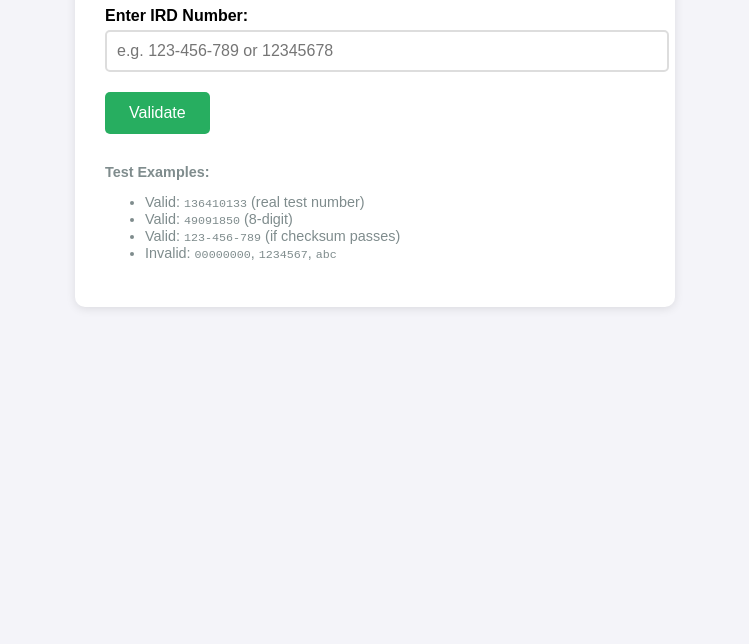
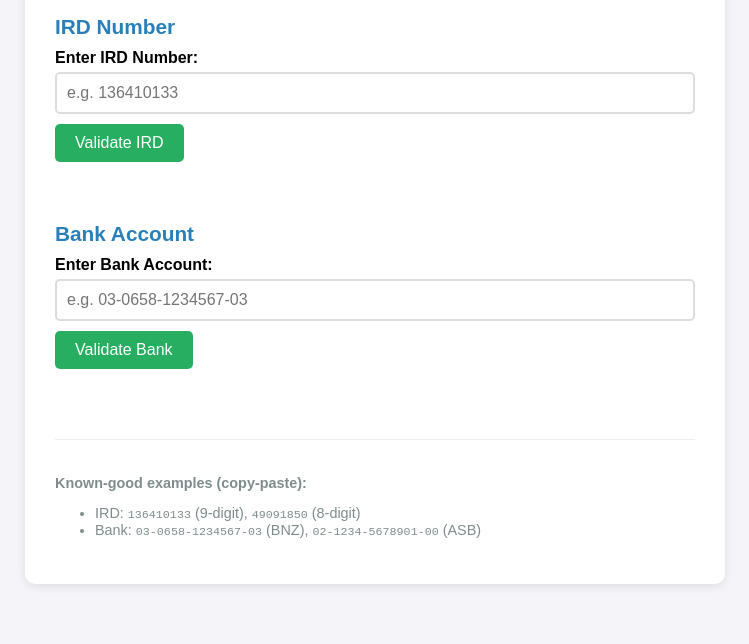
Before and after one commit to EzraVV/Rejex, a website built with Vite: page index.html in a window 1280 px wide. Shown: the part 163-807 px from the top of the page, without its empty margins (265-1014 px from the left). Built offline with nearby package versions, Linux system fonts and the light colour scheme.

Commit message:
add bank rejex, not fully working

```diff
--- a/index.html
+++ b/index.html
@@ -4,34 +4,44 @@
 <head>
   <meta charset="UTF-8" />
   <meta name="viewport" content="width=device-width, initial-scale=1.0" />
-  <title>NZ IRD Number Validator</title>
+  <title>NZ IRD & Bank Validator</title>
   <link rel="stylesheet" href="style.css">
 </head>
 
 <body>
 
   <div class="container">
-    <h1>NZ IRD Number Validator</h1>
+    <h1>NZ Validator</h1>
 
-    <label for="ird">Enter IRD Number:</label>
-    <input type="text" id="ird" placeholder="e.g. 123-456-789 or 12345678" />
+    <!-- IRD -->
+    <div class="section">
+      <h2>IRD Number</h2>
+      <label for="ird">Enter IRD Number:</label>
+      <input type="text" id="ird" placeholder="e.g. 136410133" />
+      <button onclick="validateIRD()">Validate IRD</button>
+      <div id="ird-result" class="result"></div>
+    </div>
 
-    <button onclick="validateIRD()">Validate</button>
-
-    <div id="result"></div>
+    <!-- Bank -->
+    <div class="section">
+      <h2>Bank Account</h2>
+      <label for="bank">Enter Bank Account:</label>
+      <input type="text" id="bank" placeholder="e.g. 03-0658-1234567-03" />
+      <button onclick="validateBank()">Validate Bank</button>
+      <div id="bank-result" class="result"></div>
+    </div>
 
     <div class="examples">
-      <p><strong>Test Examples:</strong></p>
+      <p><strong>Known-good examples (copy-paste):</strong></p>
       <ul>
-        <li>Valid: <code>136410133</code> (real test number)</li>
-        <li>Valid: <code>49091850</code> (8-digit)</li>
-        <li>Valid: <code>123-456-789</code> (if checksum passes)</li>
-        <li>Invalid: <code>00000000</code>, <code>1234567</code>, <code>abc</code></li>
+        <li>IRD: <code>136410133</code> (9-digit), <code>49091850</code> (8-digit)</li>
+        <li>Bank: <code>03-0658-1234567-03</code> (BNZ), <code>02-1234-5678901-00</code> (ASB)</li>
       </ul>
     </div>
   </div>
-  <script src="rejex.js"></script>
 
+  <script src="ird.js"></script>
+  <script src="bank.js"></script>
 </body>
 
 </html>
--- a/rejex.js
+++ /dev/null
@@ -1,49 +0,0 @@
-function isValidNZIRD(ird) {
-  const cleaned = ird.replace(/\D/g, '')
-  if (!/^[0-9]{8,9}$/.test(cleaned)) return false
-
-  const digits = cleaned.split('').map(Number)
-  const checkDigit = digits[digits.length - 1]
-  let base
-  if (digits.length === 9) {
-    base = digits.slice(0, 8)
-  } else {
-    base = digits.slice(0, 8)
-  }
-
-  const weights = [3, 2, 7, 6, 5, 4, 3, 2]
-  let sum = 0
-  for (let i = 0; i < 8; i++) {
-    sum += base[i] * weights[i]
-  }
-
-  const remainder = sum % 11
-  let calculatedCheck = remainder === 0 ? 0 : 11 - remainder
-  if (calculatedCheck === 10) calculatedCheck = 0
-
-  return calculatedCheck === checkDigit
-}
-
-function validateIRD() {
-  const input = document.getElementById('ird').value.trim()
-  const resultDiv = document.getElementById('result')
-
-  if (!input) {
-    resultDiv.innerHTML =
-      '<span class="invalid">Please enter an IRD number</span>'
-    return
-  }
-
-  if (isValidNZIRD(input)) {
-    resultDiv.innerHTML = '<span class="valid">Valid NZ IRD Number</span>'
-  } else {
-    resultDiv.innerHTML = '<span class="invalid">Invalid NZ IRD Number</span>'
-  }
-}
-
-document.addEventListener('DOMContentLoaded', () => {
-  const input = document.getElementById('ird')
-  input.addEventListener('keypress', (e) => {
-    if (e.key === 'Enter') validateIRD()
-  })
-})
--- a/style.css
+++ b/style.css
@@ -1,35 +1,52 @@
+/* style.css */
 body {
   font-family: Arial, sans-serif;
-  max-width: 600px;
+  max-width: 700px;
   margin: 40px auto;
   padding: 20px;
   background: #f4f4f9;
 }
+
 .container {
   background: white;
   padding: 30px;
   border-radius: 10px;
   box-shadow: 0 2px 10px rgba(0, 0, 0, 0.1);
 }
+
 h1 {
   text-align: center;
   color: #2c3e50;
+  margin-bottom: 30px;
 }
+h2 {
+  color: #2980b9;
+  margin: 20px 0 10px;
+  font-size: 1.3em;
+}
+
+.section {
+  margin-bottom: 30px;
+}
+
 label {
   display: block;
-  margin: 15px 0 5px;
+  margin: 10px 0 5px;
   font-weight: bold;
 }
+
 input {
   width: 100%;
   padding: 10px;
   font-size: 16px;
   border: 2px solid #ddd;
   border-radius: 5px;
+  box-sizing: border-box;
 }
+
 button {
-  margin-top: 20px;
-  padding: 12px 24px;
+  margin-top: 10px;
+  padding: 10px 20px;
   font-size: 16px;
   background: #27ae60;
   color: white;
@@ -37,28 +54,37 @@ button {
   border-radius: 5px;
   cursor: pointer;
 }
+
 button:hover {
   background: #219653;
 }
+
 .result {
-  margin-top: 20px;
-  padding: 15px;
+  margin-top: 10px;
+  min-height: 20px;
+}
+
+.valid,
+.invalid {
+  padding: 10px;
   border-radius: 5px;
   font-weight: bold;
   text-align: center;
 }
+
 .valid {
   background: #d5f5e3;
   color: #27ae60;
-  border: 1px solid #27ae60;
 }
 .invalid {
   background: #fadbd8;
   color: #c0392b;
-  border: 1px solid #c0392b;
 }
+
 .examples {
-  margin-top: 30px;
+  margin-top: 40px;
   font-size: 0.9em;
   color: #7f8c8d;
+  border-top: 1px solid #eee;
+  padding-top: 20px;
 }
```
Also changed, not shown: README.md.
